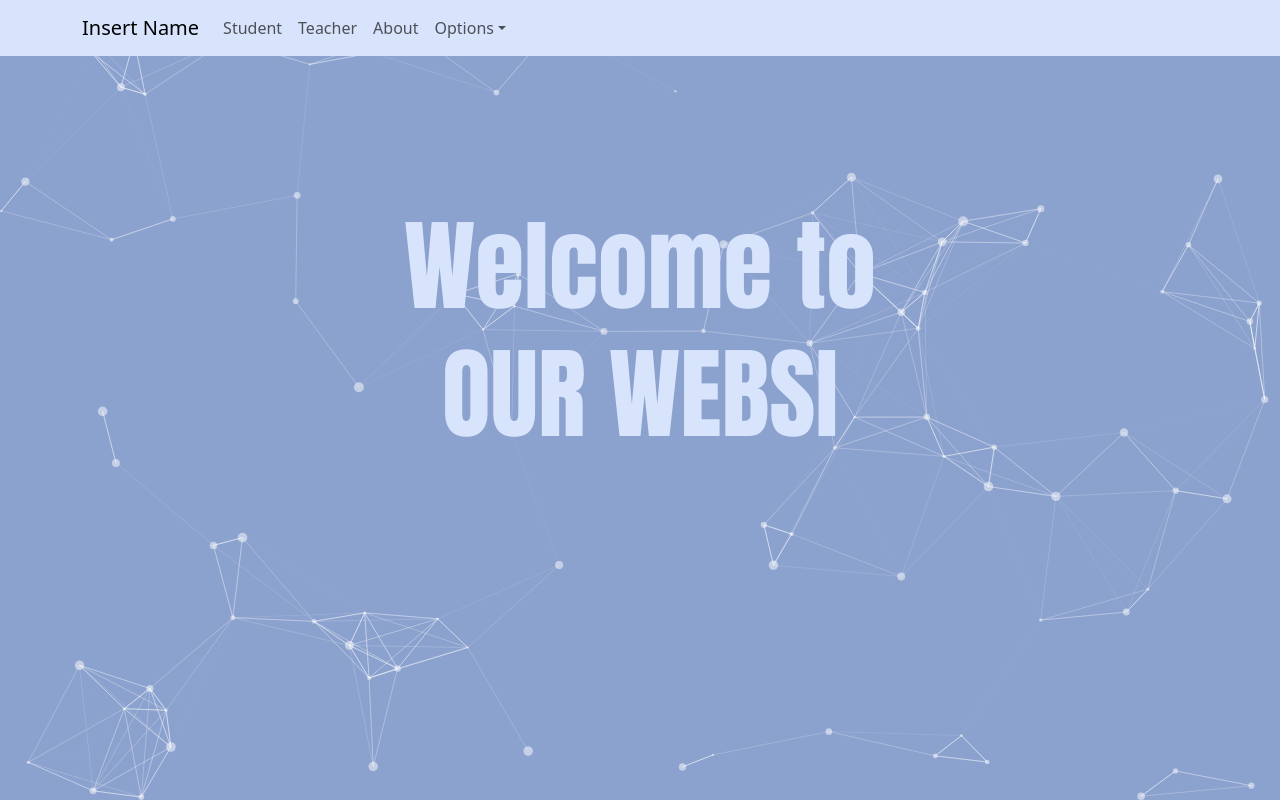
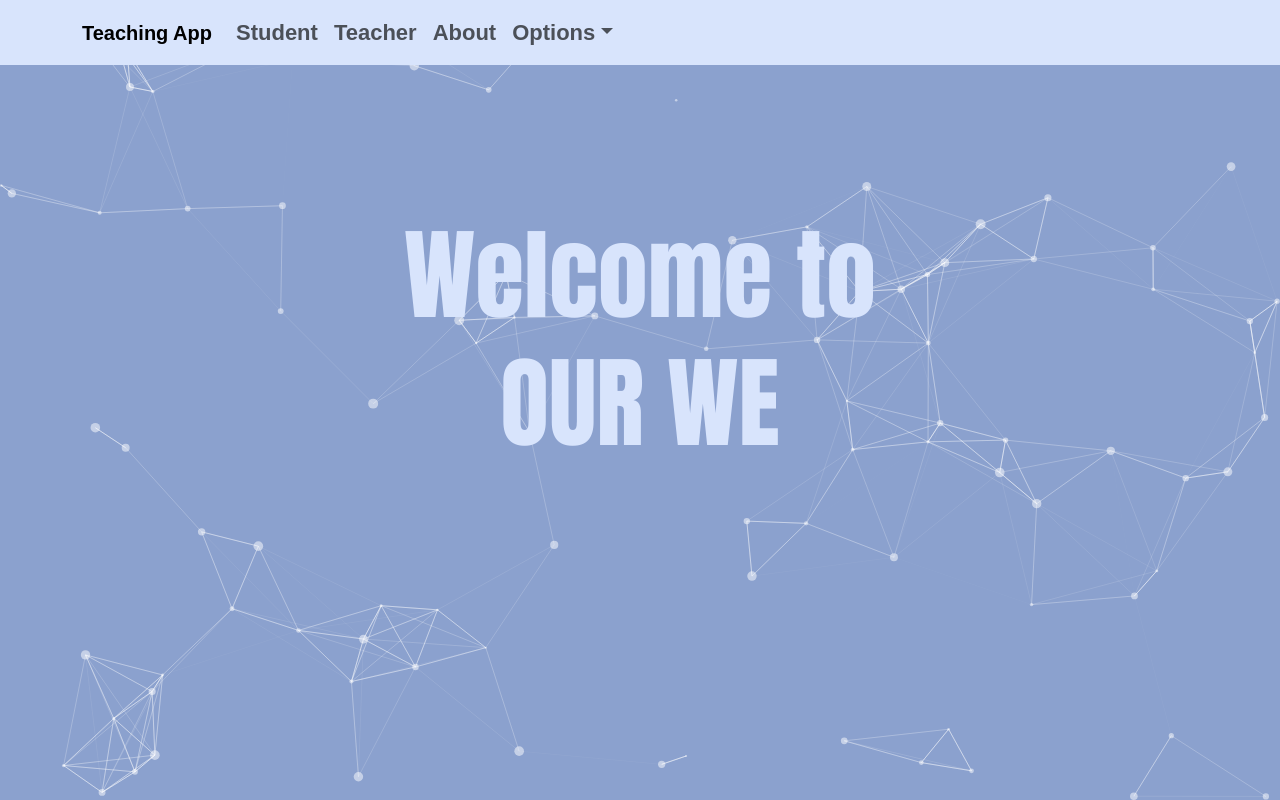
Before and after one commit to RickeyZh/ignitionhacks2023, a React (Create React App) app: page / in a window 1280 px wide. Built offline with nearby package versions, Linux system fonts and the light colour scheme.

Commit message:
new fonts

```diff
--- a/src/App.css
+++ b/src/App.css
@@ -55,8 +55,13 @@
 .App-link {
   color: #61dafb;
 }
-.navbar-colour{
+.navbar{
   background-color: #d8e4fc;
+
+  font-family: 'Epilogue', sans-serif;
+  font-weight: bold;
+  font-size: 22px;
+
 }
 .title-font{
   text-align: center;
--- a/src/Components/Navbar.js
+++ b/src/Components/Navbar.js
@@ -6,9 +6,9 @@ import { NavLink } from "react-router-dom";
 
 function Navi() {
   return (
-    <Navbar  className="navbar-colour">
+    <Navbar  className="navbar">
       <Container>
-        <Navbar.Brand href="/">Insert Name</Navbar.Brand>
+        <Navbar.Brand href="/">Teaching App</Navbar.Brand>
         <Navbar.Toggle aria-controls="basic-navbar-nav" />
         <Navbar.Collapse id="basic-navbar-nav">
           <Nav className="me-auto">
@@ -16,7 +16,7 @@ function Navi() {
             <Nav.Link href="/teacher">Teacher</Nav.Link>
             <Nav.Link href="/about">About</Nav.Link>
 
-            <NavDropdown title="Options" id="basic-nav-dropdown">
+            <NavDropdown title="Options" id="basic-nav-dropdown" >
               <NavDropdown.Item href="#action/3.1">Action</NavDropdown.Item>
               <NavDropdown.Item href="#action/3.2">
                 Another action
--- a/src/Pages/Home.js
+++ b/src/Pages/Home.js
@@ -12,7 +12,7 @@ export default function Home() {
       Welcome to
         </h1>
         <h1 className="title-font-second">
-     <Typewriter text="OUR WEBSITE" delay={250} infinite />
+     <Typewriter text="OUR WEBSITE" delay={300} infinite />
         </h1>
 
 
```
